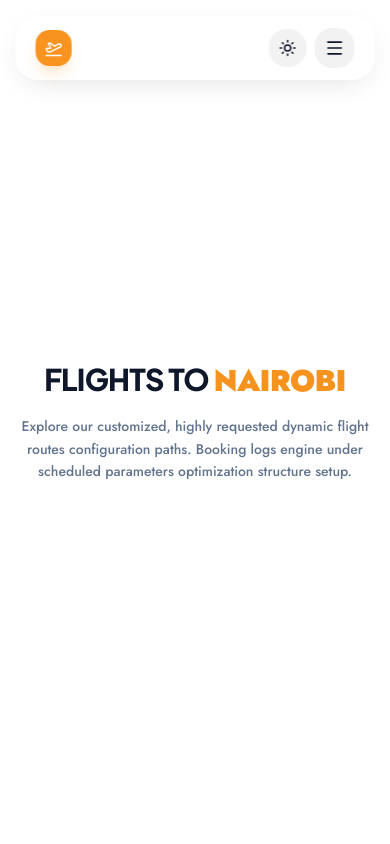
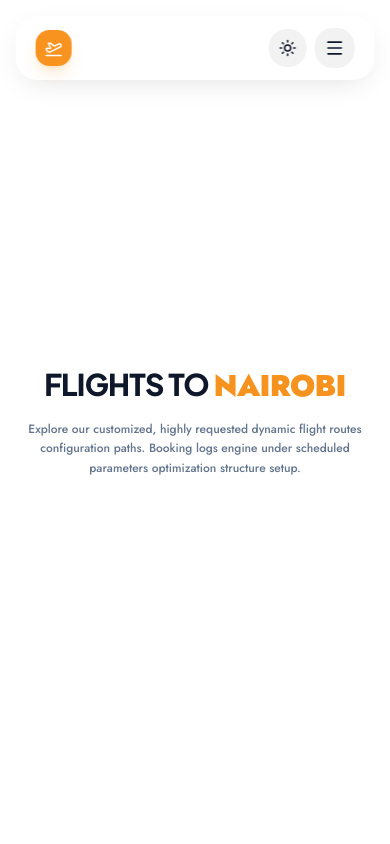
Before and after one commit to techtravelshook/travelshookcode, a Next.js app: page /flights/nairobi in a window 390 px wide. Shown: the top 844 px of the page. Built offline with nearby package versions, Linux system fonts and the light colour scheme.

Commit message:
updated code for nairobi

```diff
--- a/app/flights/nairobi/page.js
+++ b/app/flights/nairobi/page.js
@@ -2,15 +2,16 @@
 
 import React from 'react';
 
-// FIXED: Ensuring a proper default React Component export exists
+// Explicit structural default export component handle
 export default function NairobiFlightsPage() {
   return (
-    <div className="min-h-screen flex items-center justify-center bg-white dark:bg-zinc-950 text-slate-900 dark:text-white py-20">
+    <div className="min-h-screen flex flex-col items-center justify-center bg-white dark:bg-[#01080C] text-slate-900 dark:text-white py-20 text-center">
       <div className="text-center space-y-4 max-w-xl px-4">
-        <h1 className="text-3xl sm:text-4xl font-black uppercase tracking-tight">
+        {/* FIXED SYNTAX: Pure typography standard string block components handles */}
+        <h1 className="text-3xl sm:text-4xl font-black uppercase tracking-tight text-slate-900 dark:text-white">
           Flights to <span className="text-[#F6931F]">Nairobi</span>
         </h1>
-        <p className="text-sm text-slate-500 dark:text-zinc-400 font-medium leading-relaxed">
+        <p className="text-xs sm:text-sm text-slate-500 dark:text-zinc-400 font-medium leading-relaxed">
           Explore our customized, highly requested dynamic flight routes configuration paths. Booking logs engine under scheduled parameters optimization structure setup.
         </p>
       </div>
```
